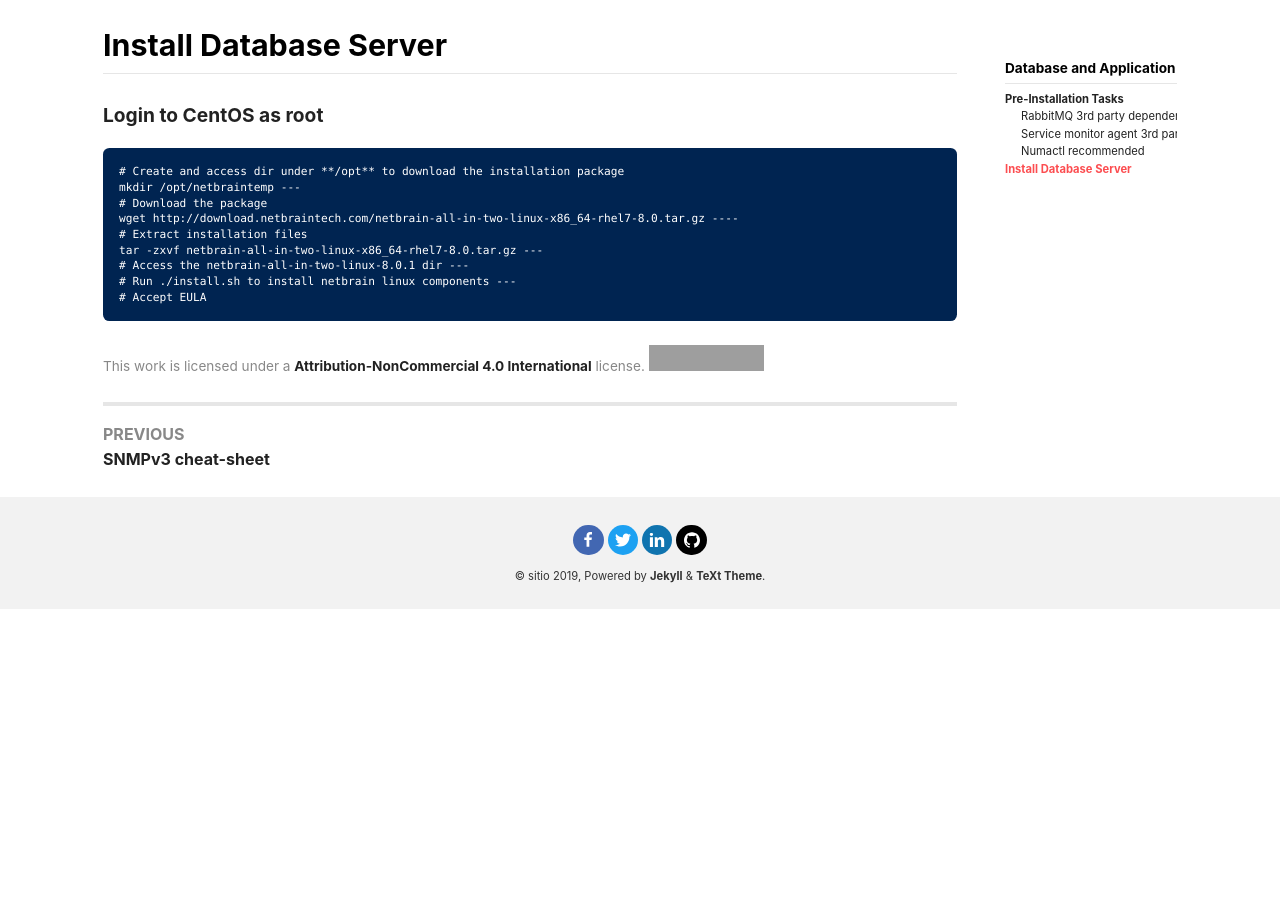
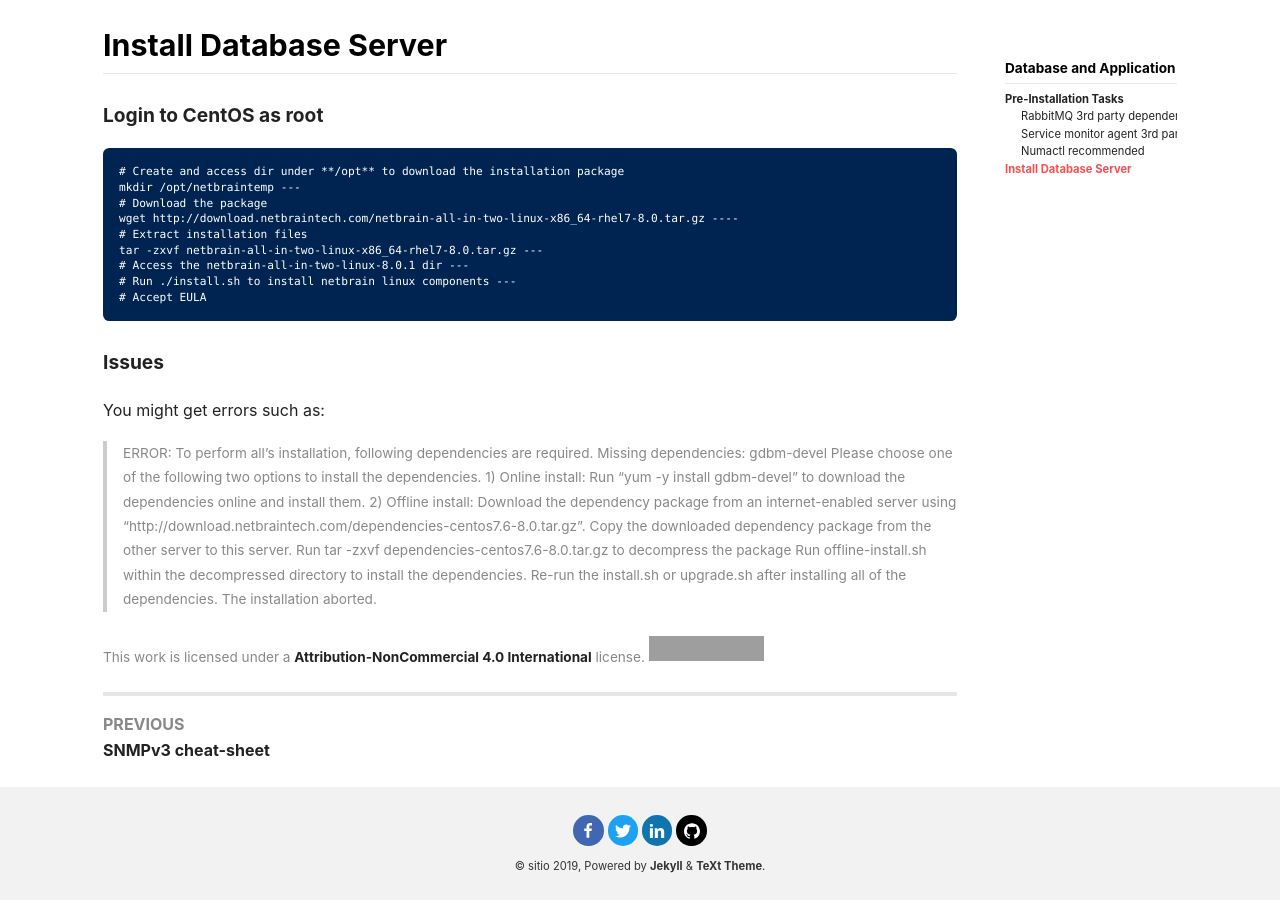
Before and after one commit to amarinjs/sitio, a Jekyll site: the page built from _posts/2019-12-12-Netbrain-all-in-two.md, in a window 1280 px wide and 900 px high, scrolled down 2199 px. Built offline with Jekyll 4.4.1, drawn with Linux system fonts in a browser that asks for light colours; nearby versions of some CDN libraries; comment, search, counter and statistics services are not loaded; before the commit the page ends 2808 px from its top, so only the background shows below that; grey boxes are pictures that could not be loaded.

Commit message:
Update 2019-12-12-Netbrain-all-in-two.md

```diff
--- a/_posts/2019-12-12-Netbrain-all-in-two.md
+++ b/_posts/2019-12-12-Netbrain-all-in-two.md
@@ -102,3 +102,19 @@
 	# Run ./install.sh to install netbrain linux components
 ---
 	# Accept EULA
+
+#### Issues
+
+You might get errors such as:
+
+>ERROR: To perform all's installation, following dependencies are required.
+>Missing dependencies: gdbm-devel
+>Please choose one of the following two options to install the dependencies.
+>  1) Online install:
+>      Run "yum -y install gdbm-devel" to download the dependencies online and install them.
+>  2) Offline install:
+>      Download the dependency package from an internet-enabled server using "http://download.netbraintech.com/dependencies-centos7.6-8.0.tar.gz".
+>      Copy the downloaded dependency package from the other server to this server.
+>      Run tar -zxvf dependencies-centos7.6-8.0.tar.gz to decompress the package
+>      Run offline-install.sh within the decompressed directory to install the dependencies.
+>Re-run the install.sh or upgrade.sh after installing all of the dependencies. The installation aborted.
```
